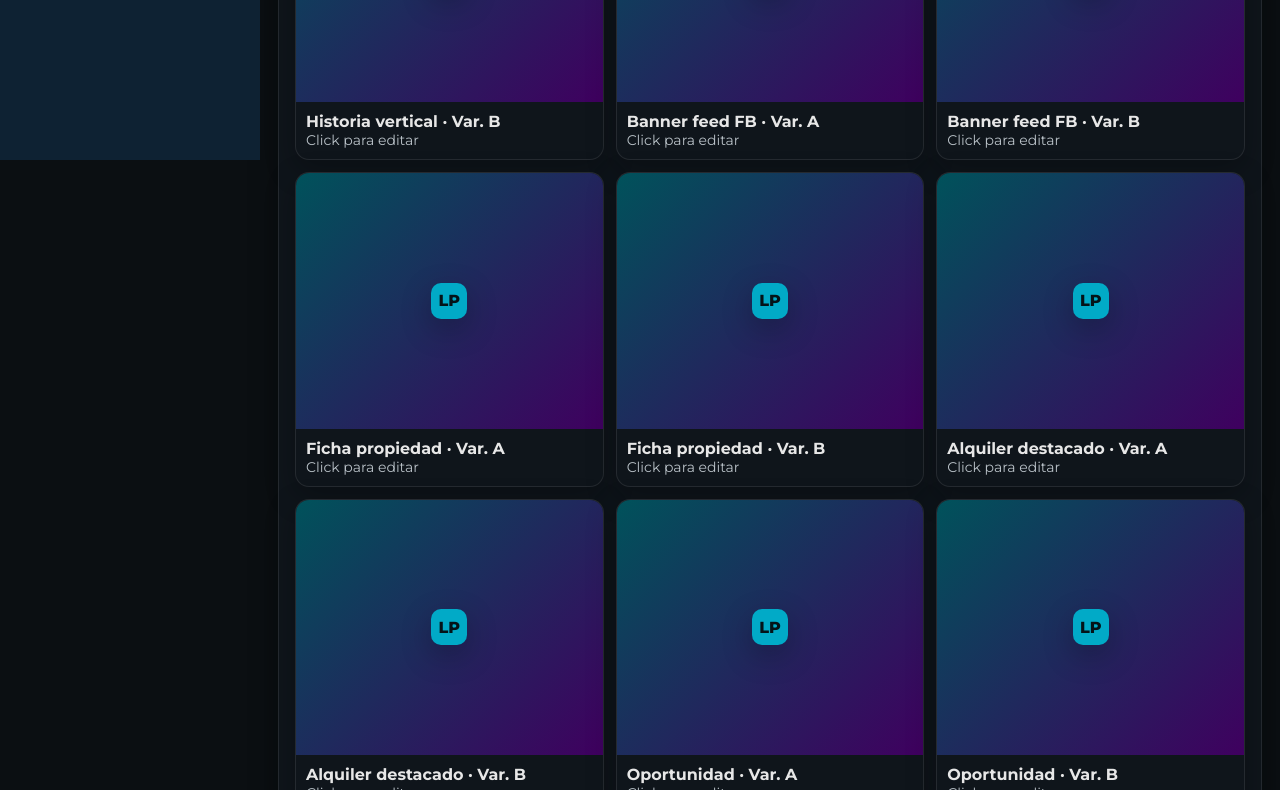
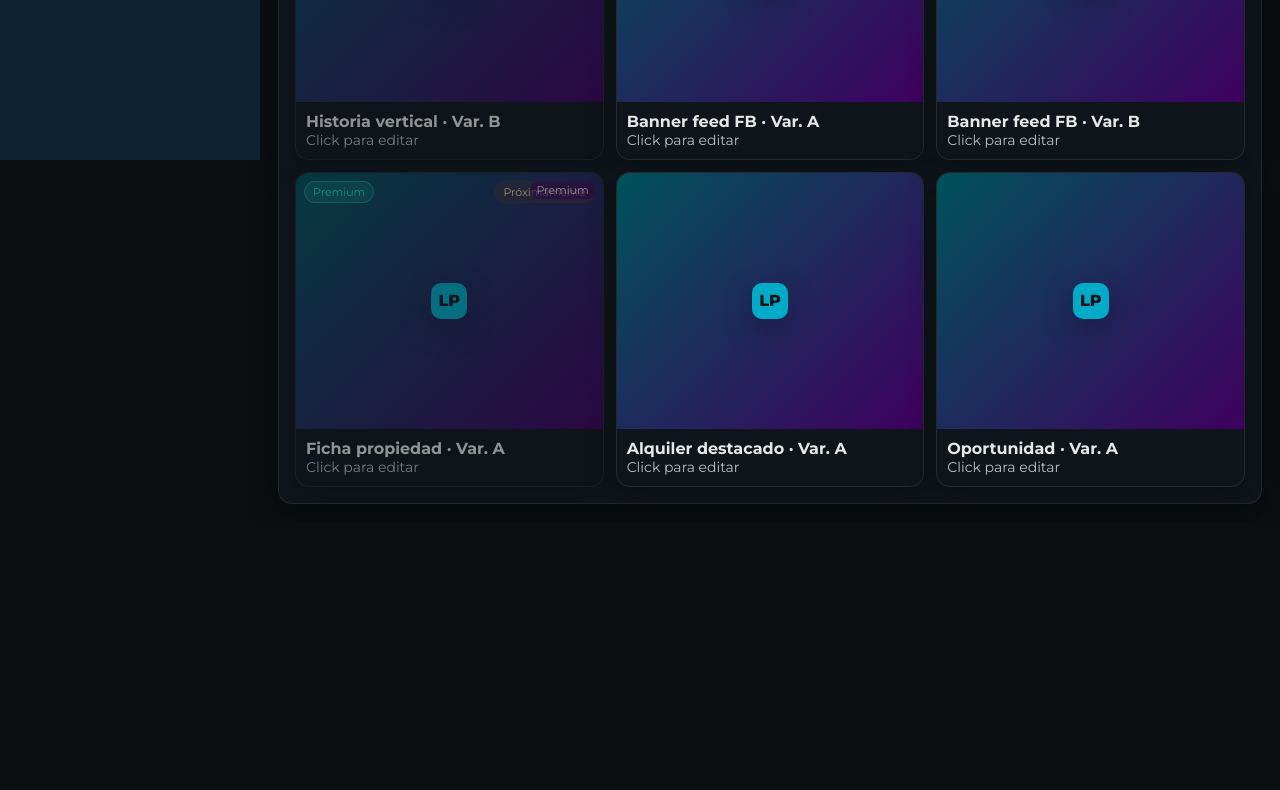
Before and after one commit to sayquita/centro-diseno-mvp-estatico, a plain HTML site: page index.html in a window 1280 px wide. Shown: the part 640-1430 px from the top of the page. After the commit the page ends 1162 px from the top, so only its background shows below. Drawn offline with Linux system fonts and the light colour scheme.

Commit message:
Update index.html

```diff
--- a/index.html
+++ b/index.html
@@ -244,14 +244,32 @@
   </div>
 
   <script>
+  /* ======= Estado global ======= */
   const state = {
     plan: 'free',
     currentView: 'galeria',
     pill: 'mvp',
-      currentTpl: null,
+    currentTpl: null, // guarda el id de la plantilla elegida
     fotoUrl: null,
   };
 
+  /* ======= Plantillas (dummy) =======
+     - disponible=false => bloqueado (Próximamente)
+     - premium=true => muestra badge Premium
+  */
+  const TEMPLATES = [
+    { id:'post-cuadrada-a',  name:'Publicación cuadrada', variant:'A', premium:false, disponible:true },
+    { id:'post-cuadrada-b',  name:'Publicación cuadrada', variant:'B', premium:false, disponible:true },
+    { id:'historia-vertical-a', name:'Historia vertical', variant:'A', premium:false, disponible:true },
+    { id:'historia-vertical-b', name:'Historia vertical', variant:'B', premium:true,  disponible:false }, // Próximamente
+    { id:'banner-feed-a',    name:'Banner feed FB',      variant:'A', premium:false, disponible:true },
+    { id:'banner-feed-b',    name:'Banner feed FB',      variant:'B', premium:false, disponible:true },
+    { id:'ficha-prop-a',     name:'Ficha propiedad',      variant:'A', premium:true,  disponible:false },
+    { id:'alquiler-dest-a',  name:'Alquiler destacado',   variant:'A', premium:false, disponible:true },
+    { id:'oportunidad-a',    name:'Oportunidad',          variant:'A', premium:false, disponible:true },
+  ];
+
+  /* ======= Navegación lateral ======= */
   document.querySelectorAll('.side .item').forEach(el=>{
     el.addEventListener('click',()=>{
       document.querySelectorAll('.side .item').forEach(i=>i.classList.remove('active'));
@@ -266,6 +284,7 @@
     document.getElementById('view-'+view).style.display='block';
   }
 
+  /* ======= Píldoras MVP / IA / Avanzado ======= */
   document.querySelectorAll('.pill').forEach(p=>{
     p.addEventListener('click',()=>{
       document.querySelectorAll('.pill').forEach(i=>i.classList.remove('active'));
@@ -280,26 +299,68 @@
   }
   applyPill();
 
-    const formats = [
-      'Publicación cuadrada','Historia vertical','Banner feed FB','Ficha propiedad','Alquiler destacado','Oportunidad'
-    ];
+  /* ======= Galería de plantillas ======= */
   const gallery = document.getElementById('gallery');
-    const tiles=[];
-    formats.forEach((name)=>{
-      ['A','B'].forEach(variant=>{
-        const tile=document.createElement('div');
-        tile.className='tile card';
-        tile.innerHTML=`<div class="img"><div class="logo">LP</div></div>
+  const subtitle = document.querySelector('#view-galeria .muted');
+
+  function renderGallery(){
+    gallery.innerHTML = '';
+    const byName = new Set(TEMPLATES.map(t=>t.name));
+    const byVariant = new Set(TEMPLATES.map(t=>t.variant));
+    subtitle.textContent = `${byName.size} formatos × ${byVariant.size} variantes. Haz click para abrir en el editor.`;
+
+    TEMPLATES.forEach(tpl=>{
+      const tile = document.createElement('div');
+      tile.className = 'tile card';
+      tile.style.position = 'relative';
+
+      // badges
+      const premiumBadge = tpl.premium ?
+        `<span class="badge" style="position:absolute;top:8px;left:8px;background:rgba(50,224,197,.15);border-color:rgba(50,224,197,.35);color:var(--lp-mint)">Premium</span>` : '';
+      const soonBadge = !tpl.disponible ?
+        `<span class="badge" style="position:absolute;top:8px;right:8px;background:#92400e33;border-color:#b4530911;color:#ffd7a6">Próximamente</span>` : '';
+
+      tile.innerHTML = `
+        <div class="img" style="position:relative">
+          ${premiumBadge}${soonBadge}
+          <div class="logo">LP</div>
+        </div>
         <div class="body">
-            <div style="font-weight:700">${name} · Var. ${variant}</div>
+          <div style="font-weight:700">${tpl.name} · Var. ${tpl.variant}</div>
           <div class="muted">Click para editar</div>
-          </div>`;
-        tile.addEventListener('click',()=>{ state.currentTpl = name+' '+variant; openEditor(); });
-        tiles.push(tile);
+        </div>
+      `;
+
+      if(!tpl.disponible){
+        tile.classList.add('locked');
+      } else {
+        tile.addEventListener('click',()=>{
+          state.currentTpl = tpl.id;
+          openEditor();
+          // Deep-link para el video o compartir
+          const url = new URL(window.location.href);
+          url.searchParams.set('template', tpl.id);
+          history.replaceState(null, '', url.toString());
         });
+      }
+      gallery.appendChild(tile);
     });
-    tiles.forEach(t=>gallery.appendChild(t));
+  }
+  renderGallery();
 
+  /* ======= Deep-link: ?template=... ======= */
+  (function openFromQuery(){
+    const params = new URLSearchParams(location.search);
+    const tplId = params.get('template');
+    if(!tplId) return;
+    const tpl = TEMPLATES.find(t=>t.id===tplId && t.disponible);
+    if(tpl){
+      state.currentTpl = tpl.id;
+      openEditor();
+    }
+  })();
+
+  /* ======= Editor ======= */
   function openEditor(){
     document.querySelector('.side .item[data-view="editor"]').click();
     renderPreview();
@@ -311,7 +372,7 @@
     el.addEventListener('input',renderPreview);
     el.addEventListener('change',renderPreview);
   });
-    document.getElementById('f-foto').addEventListener('change', (e)=>{
+  document.getElementById('f-foto').addEventListener('change',(e)=>{
     const file = e.target.files?.[0];
     if (!file) return;
     const reader = new FileReader();
@@ -320,13 +381,20 @@
   });
 
   function renderPreview(){
+    // datos (con defaults para demo)
     const titulo = document.getElementById('f-titulo').value || '2 AMB • Palermo';
     const precio = document.getElementById('f-precio').value || 'USD 120.000';
-      const ubic = document.getElementById('f-ubic').value || 'Palermo, CABA';
-      const amb = document.getElementById('f-amb').value || '2';
-      const sup = document.getElementById('f-sup').value || '60 m²';
-      const tag = document.getElementById('f-tag').value || '—';
-      const foto = state.fotoUrl ? `<img src="${state.fotoUrl}" style="width:100%;height:160px;object-fit:cover;border-radius:10px;margin-bottom:8px;border:1px solid #ffffff26"/>` : '';
+    const ubic   = document.getElementById('f-ubic').value   || 'Palermo, CABA';
+    const amb    = document.getElementById('f-amb').value    || '2';
+    const sup    = document.getElementById('f-sup').value    || '60 m²';
+    const tag    = document.getElementById('f-tag').value    || '—';
+    const foto   = state.fotoUrl ? `<img src="${state.fotoUrl}" style="width:100%;height:160px;object-fit:cover;border-radius:10px;margin-bottom:8px;border:1px solid #ffffff26"/>` : '';
+
+    // header con nombre de plantilla (si hay)
+    const tplName = (() => {
+      const tpl = TEMPLATES.find(t=>t.id===state.currentTpl);
+      return tpl ? `${tpl.name} · Var. ${tpl.variant}` : 'Elegí una plantilla para empezar';
+    })();
 
     const html = `
       <div style="border-radius:12px;overflow:hidden;background:linear-gradient(135deg,var(--lp-cyan),var(--lp-purple));padding:12px">
@@ -338,6 +406,7 @@
           ${tag==='—' ? '' : `<span class="tag">${tag}</span>`}
         </div>
         <div style="margin-top:10px;background:#0b0f12;border:1px solid #ffffff1f;border-radius:10px;padding:12px">
+          <div class="muted" style="margin-bottom:6px">${tplName}</div>
           ${foto}
           <div style="font-size:20px;font-weight:800">${titulo}</div>
           <div style="margin-top:4px;color:var(--muted)">${ubic} • ${amb} amb • ${sup}</div>
@@ -351,6 +420,7 @@
     document.getElementById('preview').innerHTML = html;
   }
 
+  /* ======= Descargas simuladas ======= */
   function simulateDownload(filename, content){
     const blob = new Blob([content], {type:'text/plain'});
     const url = URL.createObjectURL(blob);
@@ -364,6 +434,7 @@
   document.getElementById('btn-pdf').addEventListener('click',()=>simulateDownload('pieza.pdf','PDF simulado'));
   document.getElementById('btn-zip').addEventListener('click',()=>simulateDownload('piezas.zip','ZIP simulado'));
 
+  /* ======= Propuestas (demo) ======= */
   const props = document.getElementById('props');
   Array.from({length:6}).forEach((_,i)=>{
     const card = document.createElement('div');
@@ -377,7 +448,9 @@
     props.appendChild(card);
   });
 
+  /* ======= Calendario (demo) ======= */
   const cal = document.getElementById('cal');
+  if(cal){
     const days = Array.from({length:30}).map((_,i)=>i+1);
     days.forEach(d=>{
       const c = document.createElement('div');
@@ -397,12 +470,16 @@
       }
       cal.appendChild(c);
     });
+  }
 
+  /* ======= Botón marca (demo) ======= */
   document.getElementById('btn-brand').addEventListener('click',()=>{
     alert('Aplicación de logo/colores: para la demo ya está en paleta Lupaprop. Se puede conectar a un formulario para cargar logo y paleta en versiones futuras.');
   });
 
+  // Render inicial del editor (placeholder)
   renderPreview();
 </script>
+
 </body>
 </html>
```
Lines whose indentation alone changed are shown as unchanged.
